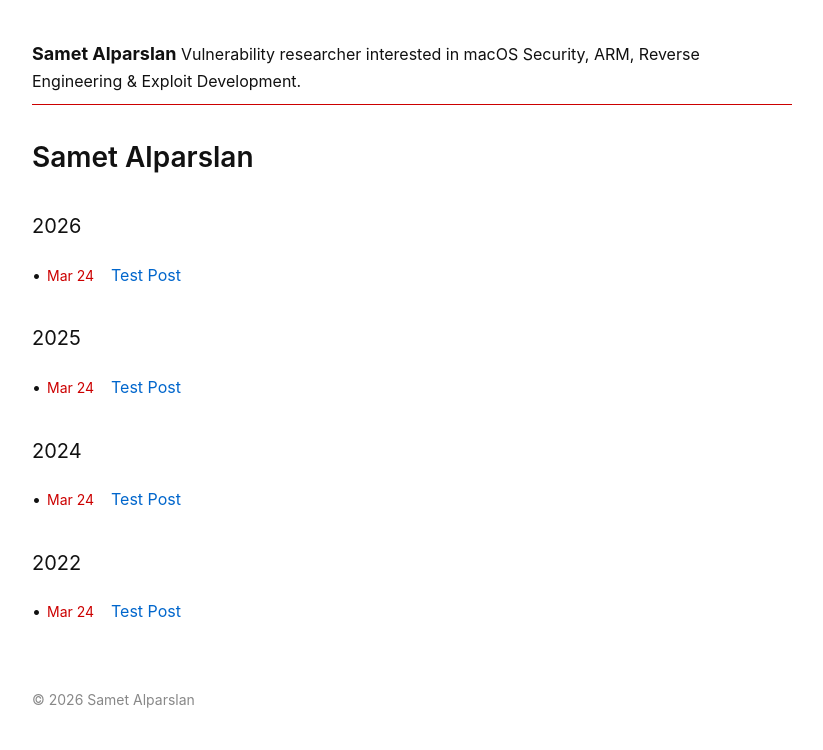
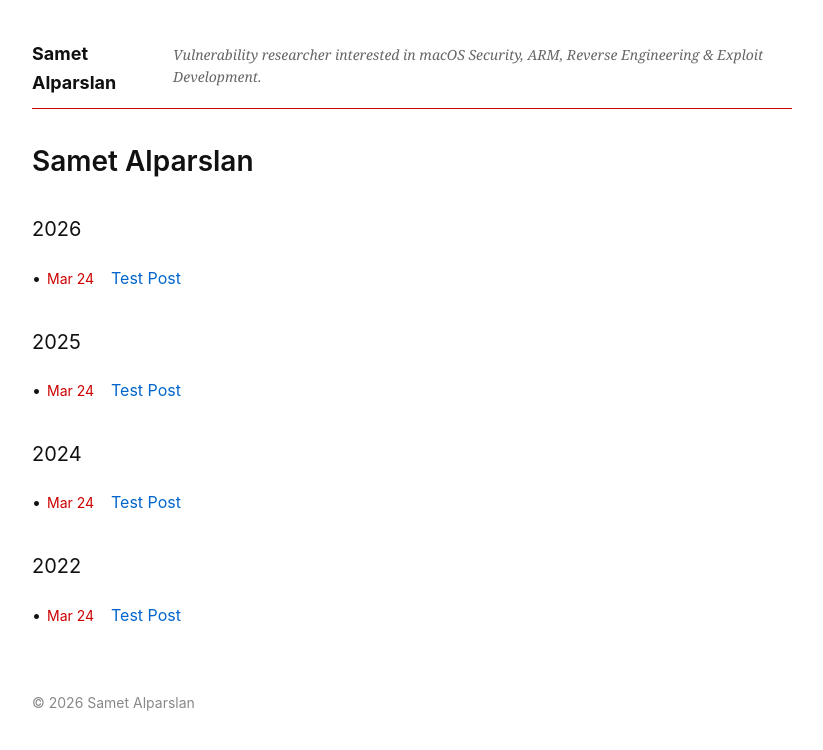
Before and after one commit to redmach/redmach.github.io, a Jekyll site: the page built from index.md, in a window 1280 px wide. Shown: the top 750 px of the page, without its empty margins (228-1051 px from the left). Built offline with Jekyll 4.4.1, drawn with Linux system fonts in a browser that asks for light colours.

Commit message:
Update default.html

```diff
--- a/_layouts/default.html
+++ b/_layouts/default.html
@@ -3,7 +3,6 @@
 <head>
   <meta charset="utf-8">
   <meta name="viewport" content="width=device-width, initial-scale=1">
-
   <title>{{ page.title }}</title>
 
   <style>
@@ -23,12 +22,24 @@
       margin-bottom: 30px;
     }
 
-    header a {
+    .header-inner {
+      display: flex;
+      align-items: baseline;
+      gap: 10px;
+    }
+
+    .site-title {
       font-size: 18px;
       font-weight: bold;
-      border: none;
       color: #111;
       text-decoration: none;
+    }
+
+    .site-bio {
+      font-size: 14px;
+      color: #666;
+      font-style: italic;
+      font-family: Georgia, "Times New Roman", serif;
     }
 
     h1 {
```
